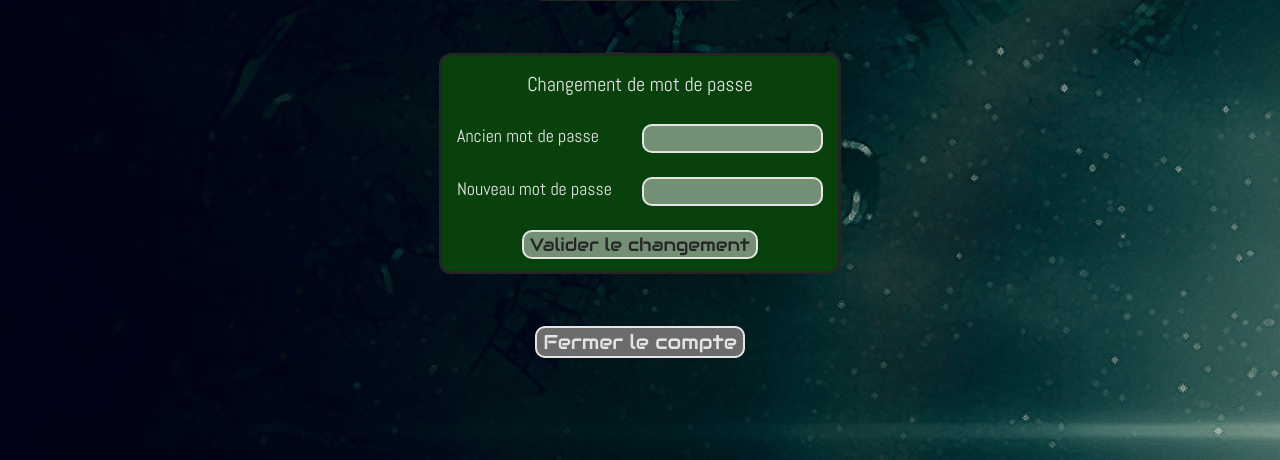
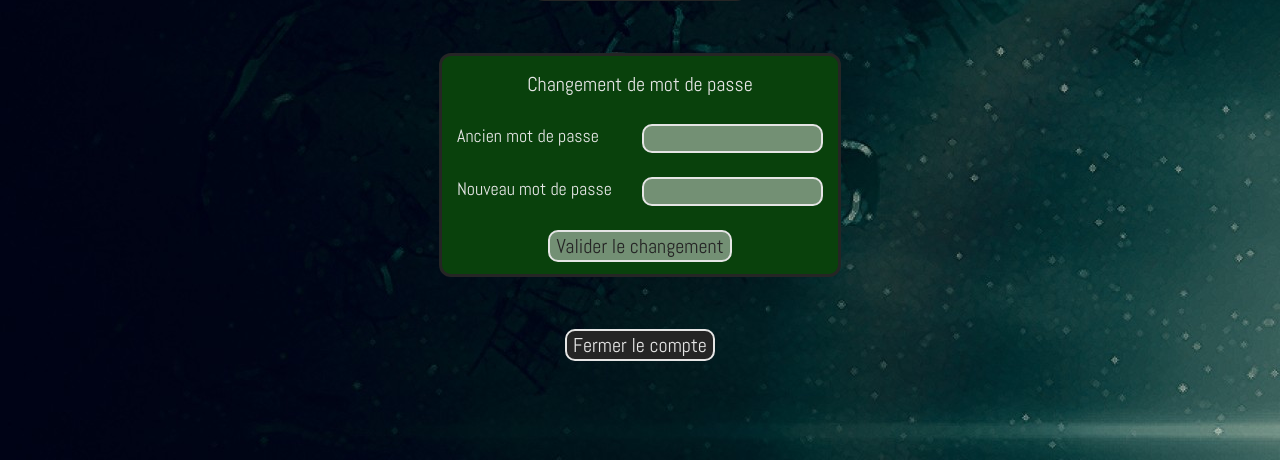
Before and after one commit to qbaccon/ACS_project, a PHP site: page /view/account_organizer.php in a window 1280 px wide. Shown: the part 340-800 px from the top of the page. Run offline with PHP 8.4, Linux system fonts and the light colour scheme; the visitor is signed in with stand-in values (Sample User, id 1); data that the repository does not hold is empty.

Commit message:
update for style details

```diff
--- a/prj_annonces/controller/annonce_dspl.php
+++ b/prj_annonces/controller/annonce_dspl.php
@@ -17,7 +17,7 @@ if (!empty($annonce))
 		echo "<form action='annonce_organizer.php' method='post'>";
 		echo "<div class='annonce_box'>";
 		echo "<input value='".$value['ann_id']."' name='id' type='hidden'></input>";
-		echo "<div class='pctr'><img src='../pctr/".$value['pctr']."' height='200px' width='160px'></img></div>";
+		echo "<div class='pctr'><img src='../pctr/".$value['pctr']."' height='220px' width='160px'></img></div>";
 		echo "<div class='title'>";
 		echo "<label for='title'>Titre</label>";
 		echo "<input id='a".$value['ann_id']."' type='text' value='". $value['title']."' name='title' disabled></input>";
--- a/prj_annonces/style/account_organizer.css
+++ b/prj_annonces/style/account_organizer.css
@@ -209,8 +209,8 @@ section#pswd form input#confirm
 
 section#pswd input#confirm
 {
-	font-size: 18px;
-	font-family: Audiowibe;
+	font-size: 20px;
+	font-family: Abel;
 	color: #252525;
 	border: solid 2px #e5e5e5;
 	border-radius: 10px;
@@ -228,13 +228,13 @@ section#pswd input#confirm:hover
 section#del_account
 {
 	border: none;
-	background-color: #e5e5e5;
+	background-color: #252525;
 }
 
 section#del_account input
 {
 	font-size: 20px;
-	font-family: Audiowibe;
+	font-family: Abel;
 	color: #e5e5e5;
 	border: solid 2px #e5e5e5;
 	border-radius: 10px;
--- a/prj_annonces/style/organizer.css
+++ b/prj_annonces/style/organizer.css
@@ -83,7 +83,7 @@ div#main_container
 div.annonce_box
 {
 	display: grid;
-	grid-template-rows: auto 200px auto auto auto auto;
+	grid-template-rows: auto 220px auto auto auto auto;
 	grid-template-columns: 160px 160px;
 	background-color: #09410c;
 	border: solid 2px #252525;
--- a/prj_annonces/view/pctr_dspl_ex.php
+++ b/prj_annonces/view/pctr_dspl_ex.php
@@ -8,7 +8,7 @@ if (!empty($picture))
 		echo "<input type='hidden' name='pctr_id' value='".$value['pctr_id']."'/>";
 		echo "<input type='hidden' name='pctr_name' value='".$value['name']."'/>";
 		echo "<p class='subtitle'> Nom de l'image</br>" . $value['name'] . "</p>";
-		echo "<img src='../pctr/" . $value['name'] . "' width='160px' height='200px'/>";
+		echo "<img src='../pctr/" . $value['name'] . "' width='160px' height='220px'/>";
 		echo "<input type='submit' name='del' value='Supprimer'/>";
 		echo "</form>";
 		echo "</div>";
```
